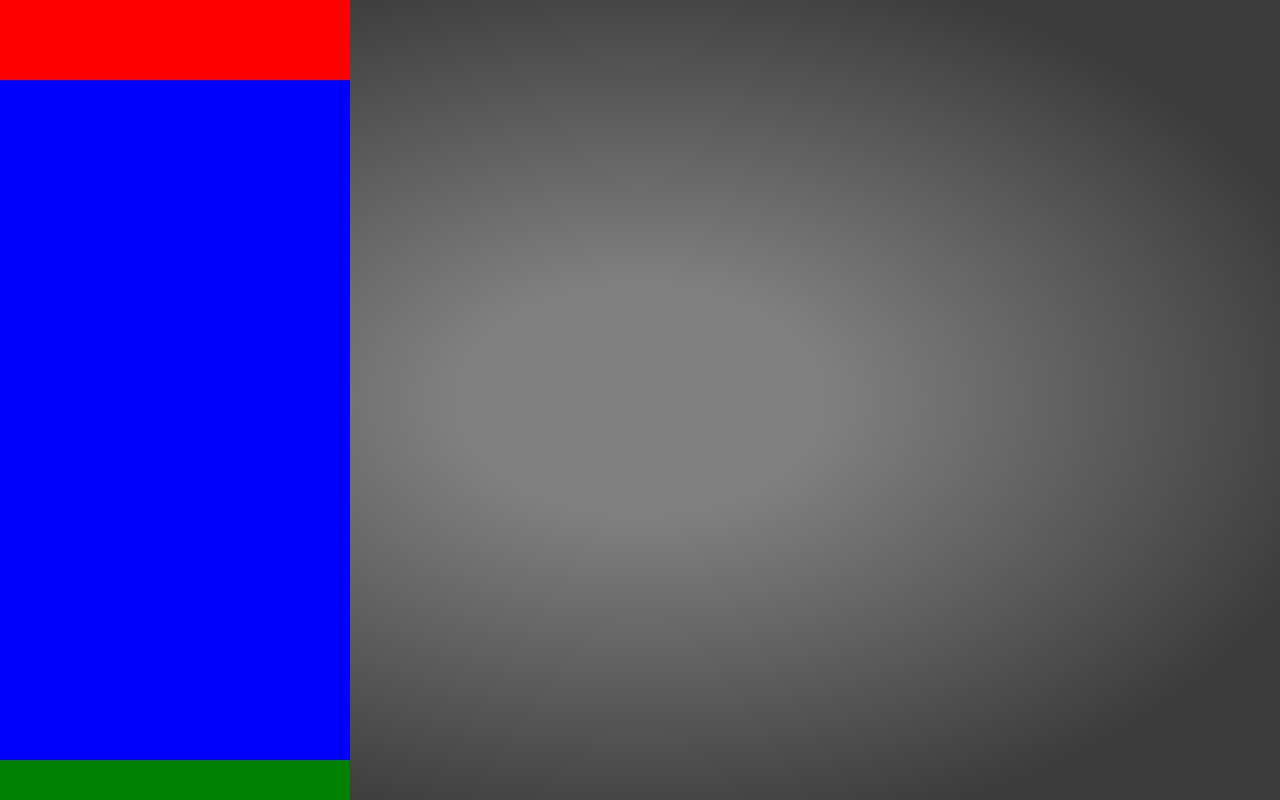
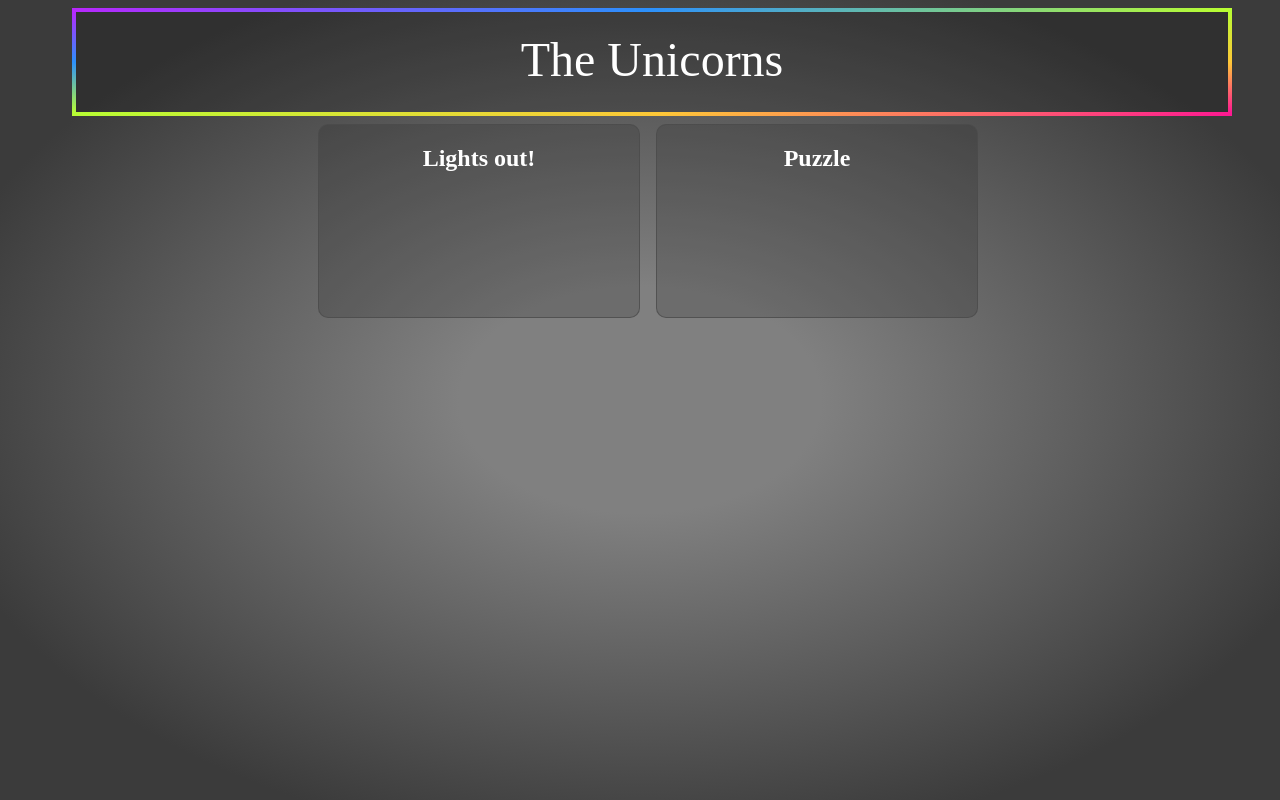
Before and after one commit to imsern/The-unicorns, a plain HTML site: page index.html in a window 1280 px wide. Drawn offline with Linux system fonts and the light colour scheme.

Commit message:
header + item flex added

```diff
--- a/index.html
+++ b/index.html
@@ -9,17 +9,23 @@
 </head>
 
 <body>
-
+<header>The Unicorns</header>
 <div class="container">
-        <div style="max-width: 350px;">
-            <div class="header"></div>
-            <div class="maincontainer">
-                <div class="main"></div>
-            </div>
-            <div class="footer"></div>
-        </div>
+    <div id="lightsOut" class="item">
+        <h2>Lights out!</h2>
+    </div>
+    <div id="puzzleGame" class="item">
+        <h2>Puzzle</h2>
+    </div>
+    <!-- <div class="item">item3</div>
+    <div class="item">item4</div>
+    <div class="item">item5</div>
+    <div class="item">item1</div>
+    <div class="item">item2</div>
+    <div class="item">item3</div>
+    <div class="item">item4</div>
+    <div class="item">item5</div> -->
 </div>
-
 
 
 
--- a/style.css
+++ b/style.css
@@ -1,4 +1,4 @@
-body {
+html {
     background: radial-gradient(gray 20%, rgb(59, 59, 59) 80%);
     background-repeat: no-repeat;
     height: 100vh;
@@ -7,140 +7,56 @@ body {
     padding: 0;
 }
 
-/* // GRID LØSNING, FUNGERER IKKE OPTIMALT */
-/* .header {
-    background-color: red;
-    grid-area: header;
-    min-width: 350px;
-    width: 100%;
-}
-.main{
-        display: grid;
-        grid-template-columns: repeat(4, 25%);
-        grid-template-rows: repeat(4, 10vh);
-        grid-gap: 1em;
-        background-color: blue;
-        padding: 1em;
-        grid-area: main;
-        min-width: 350px;
-}
-.container {
-        height: 100vh;
-        width: 100vw;
-        min-width: 350px;
-        display: grid;
-        grid-template-columns: 25vw 50vw 25vw;
-        grid-template-rows: 7vh 89vh 4vh;
-        grid-template-areas: ". header ."
-                             ". main ."
-                             ". footer .";
-}
-
-#divStyle {
-        background-color: grey;
-        background-repeat: no-repeat;
-        background-size: contain;
-}
-/* LEGG TIL BILDE I DISSE */
-/* .prosjekt1 {
-        grid-column: 1;
-        grid-row: 1;
-        background-image: url(/lightsoutBilde.png);
-}
-.prosjekt2 {
-        grid-column: 2;
-        grid-row: 1;
-}
-.prosjekt3 {
-        grid-column: 3;
-        grid-row: 1;
-}
-.prosjekt4 {
-        grid-column: 4;
-        grid-row: 1;
-}
-.prosjekt5 {
-        grid-column: 1;
-        grid-row: 2;
-}
-.prosjekt6 {
-        grid-column: 2;
-        grid-row: 2;
-}
-.prosjekt7 {
-        grid-column: 3;
-        grid-row: 2;
-}
-.prosjekt8 {
-        grid-column: 4;
-        grid-row: 2;
-}
-.prosjekt9 {
-        grid-column: 1;
-        grid-row: 3;
-}
-.prosjekt10 {
-        grid-column: 2;
-        grid-row: 3;
-}
-.prosjekt11 {
-        grid-column: 3;
-        grid-row: 3;
-}
-.prosjekt12 {
-        grid-column: 4;
-        grid-row: 3;
-}
-.prosjekt13 {
-        grid-column: 1;
-        grid-row: 4;
-}
-.prosjekt14 {
-        grid-column: 2;
-        grid-row: 4;
-}
-.prosjekt15 {
-        grid-column: 3;
-        grid-row: 4;
-}
-.prosjekt16 {
-        grid-column: 4;
-        grid-row: 4;
-}
-
-.footer {
-        background-color: yellow;
-        grid-area: footer;
-        min-width: 350px;
-        width: 100%;
-} */
 
 
 /* // FLEX LØSNING */
-
-.center {
-        justify-content: center;
-        justify-self: center;
-        justify-items: center;
-        align-self: center;
-        align-content: center;
-        align-items: center;
+header {
+        height: 10vh;
+        width: 90vw;
+        background-color: rgba(0, 0, 0, 0.185);
+        border: 0.1em solid transparent;
+        border-image: linear-gradient(to bottom right, #b827fc 0%, #2c90fc 25%, #b8fd33 50%, #fec837 75%, #fd1892 100%);
+        border-image-slice: 1;
+        margin-left: 5vw;
+        padding-top: 2.5vh;
+        text-align: center;
+        font-size: 3em;
+        color: white;
 }
 .container {
+        height: 85vh;
+        width: 80vw;
+        margin-left: 10vw;
+
         display: flex;
+        gap: 1em;
+        flex-direction: row;
+        flex-wrap: wrap;
+
         justify-content: center;
-        flex-direction: column;
+        align-items: flex-start;
+}
+.container > * {
+        background-color: rgba(39, 39, 39, 0.219);
+        border: 0.1em solid rgba(77, 77, 77, 0.815);
+        border-radius: 10px;
+        flex: 0 1 20em;
+        margin-top: 1vh;
+        /* max-height: 12em; */
+        min-height: 12em;
+        min-width: 20em;
+        /* max-width: 20em; */
+        justify-content: center;
+}
+h2 {
+        text-align: center;
+        color: white;
+}
+.item:hover {
+        border: 0.1em solid transparent;
+        border-image: linear-gradient(to bottom right, #b827fc 0%, #2c90fc 25%, #b8fd33 50%, #fec837 75%, #fd1892 100%);
+        border-image-slice: 1;
+}
 
-}
-.header {
-        background-color: red;
-        height: 10vh;
-}
-.maincontainer {
-        background-color: blue;
-        height: 85vh;
-}
-.footer {
-        background-color: green;
-        height: 5vh;
-}
+/* @media (min-width: "value")
+flex-basis: 50%; */
```
